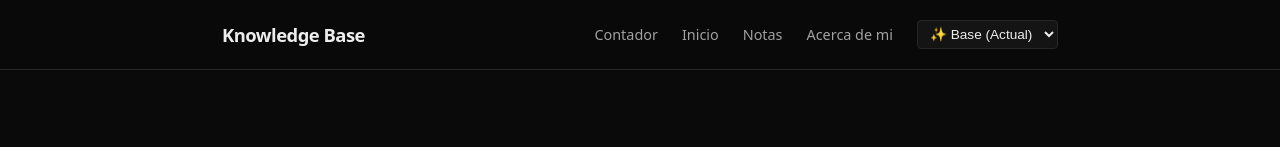
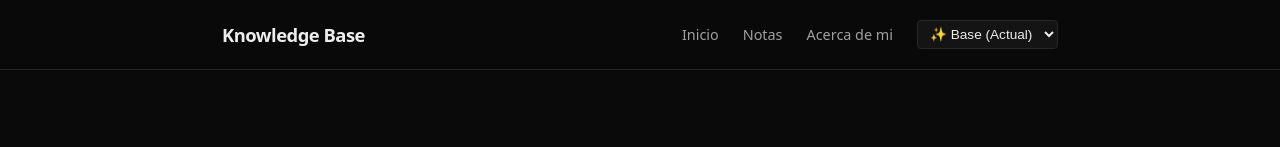
Before and after one commit to Soysalex/mi-base-conocimiento, a plain HTML site: page index.html in a window 1280 px wide. Shown: the top 147 px of the page. Drawn offline with Linux system fonts and the light colour scheme.

Commit message:
Update index.html

```diff
--- a/index.html
+++ b/index.html
@@ -244,7 +244,6 @@
         <div class="container">
             <h1 class="logo">Knowledge Base</h1>
             <nav class="nav-links">
-                <a href="contador.html">Contador</a>
                 <a href="#inicio">Inicio</a>
                 <a href="#notas">Notas</a>
                 <a href="#acerca">Acerca de mi</a>
```
